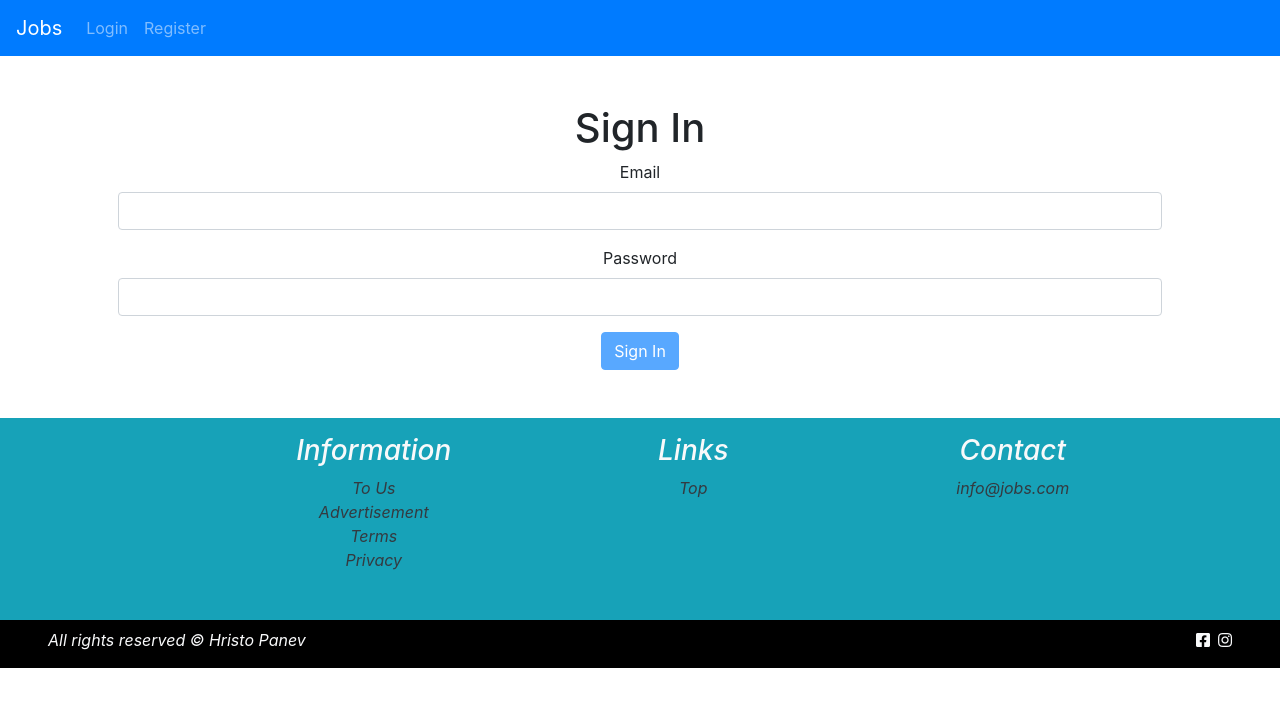
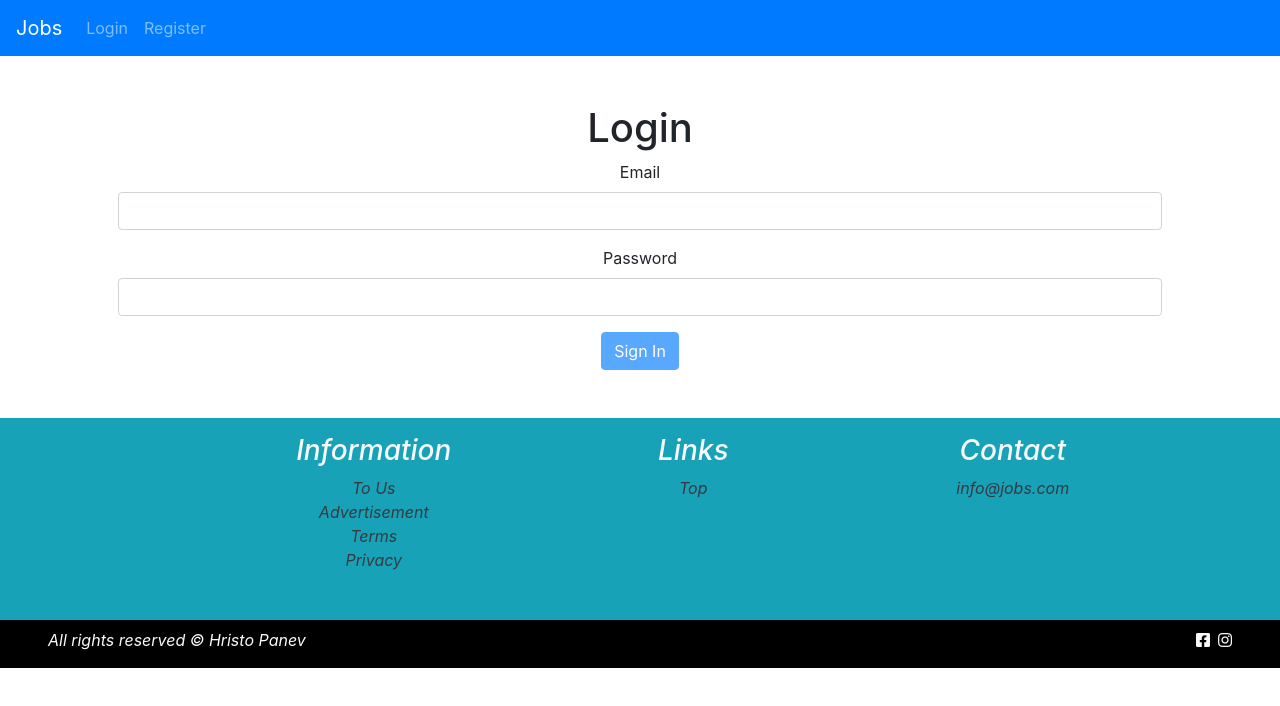
Before and after one commit to hristopanev/jobs-angular, an Angular app: page /login in a window 1280 px wide. Shown: the top 706 px of the page. Built offline with nearby package versions, Linux system fonts and the light colour scheme.

Commit message:
edit login html

```diff
--- a/src/app/authentication/login/login.component.html
+++ b/src/app/authentication/login/login.component.html
@@ -1,5 +1,5 @@
 <div class="container p-5">
-    <h1>Sign In</h1>
+    <h1>Login</h1>
     <form #loginForm="ngForm" (ngSubmit)="signIn()">
       <div class="form-group">
         <label for="email">Email</label>
```
